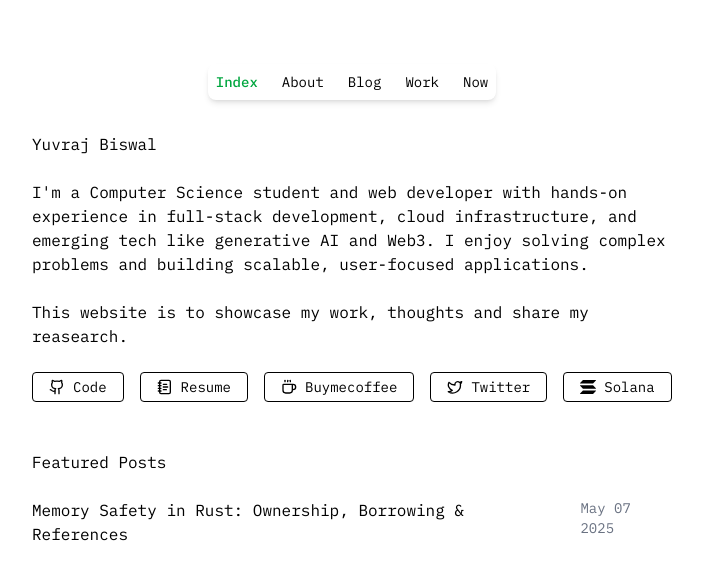
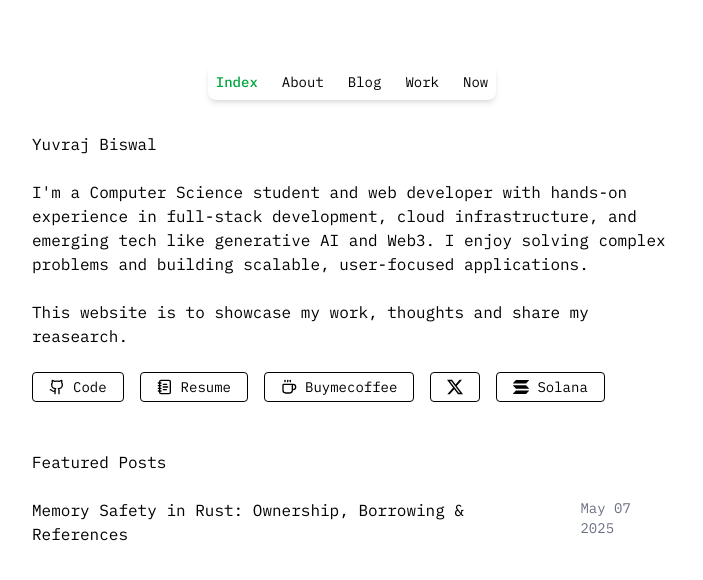
Before and after one commit to Yuvraj-cyborg/meweb, a Next.js app: page / in a window 1280 px wide. Shown: the top 580 px of the page, without its empty margins (288-991 px from the left). Built offline with nearby package versions, Linux system fonts and the light colour scheme; no server answers.

Commit message:
feat: twitter icon

```diff
--- a/src/app/page.tsx
+++ b/src/app/page.tsx
@@ -1,5 +1,6 @@
 "use client"
 
+import XIcon from "@/components/icons/XIcon"
 import { Github, Twitter, NotebookText, Coffee } from "lucide-react"
 import Link from 'next/link'
 import { useState } from "react"
@@ -44,8 +45,8 @@ export default function Home() {
           Buymecoffee
         </a>
         <a href="https://x.com/yuvicodes" className="inline-flex items-center px-4 py-1 border rounded hover:bg-gray-50 text-sm gap-2">
-          <Twitter size={16} />
-          Twitter
+          <XIcon size={16} />
+
         </a>
         <button
           onClick={handleCopy}
--- /dev/null
+++ b/src/components/icons/XIcon.tsx
@@ -0,0 +1,22 @@
+import React from 'react';
+
+interface XIconProps {
+  size?: number;
+  className?: string;
+}
+
+export default function XIcon({ size = 16, className = "" }: XIconProps) {
+  return (
+    <svg
+      width={size}
+      height={size}
+      viewBox="0 0 16 16"
+      fill="currentColor"
+      xmlns="http://www.w3.org/2000/svg"
+      aria-hidden="true"
+      className={className}
+    >
+      <path d="M12.6.75h2.454l-5.36 6.142L16 15.25h-4.937l-3.867-5.07-4.425 5.07H.316l5.733-6.57L0 .75h5.063l3.495 4.633L12.601.75Zm-.86 13.028h1.36L4.323 2.145H2.865z"/>
+    </svg>
+  );
+}
```
